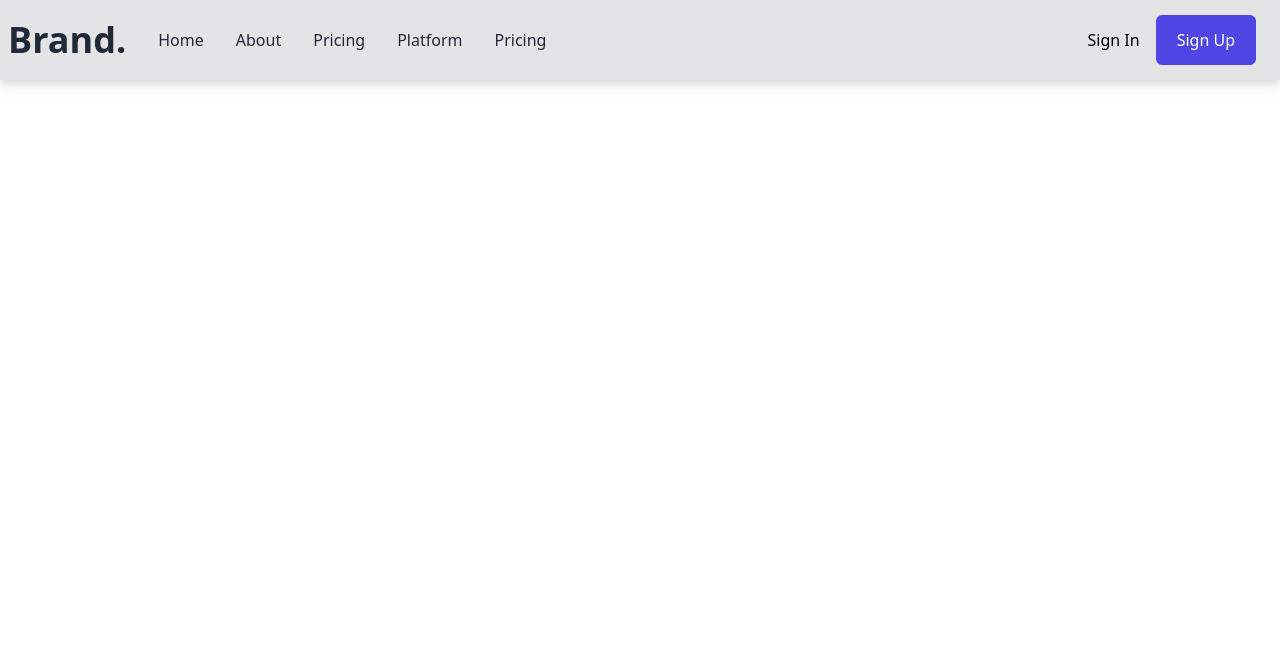
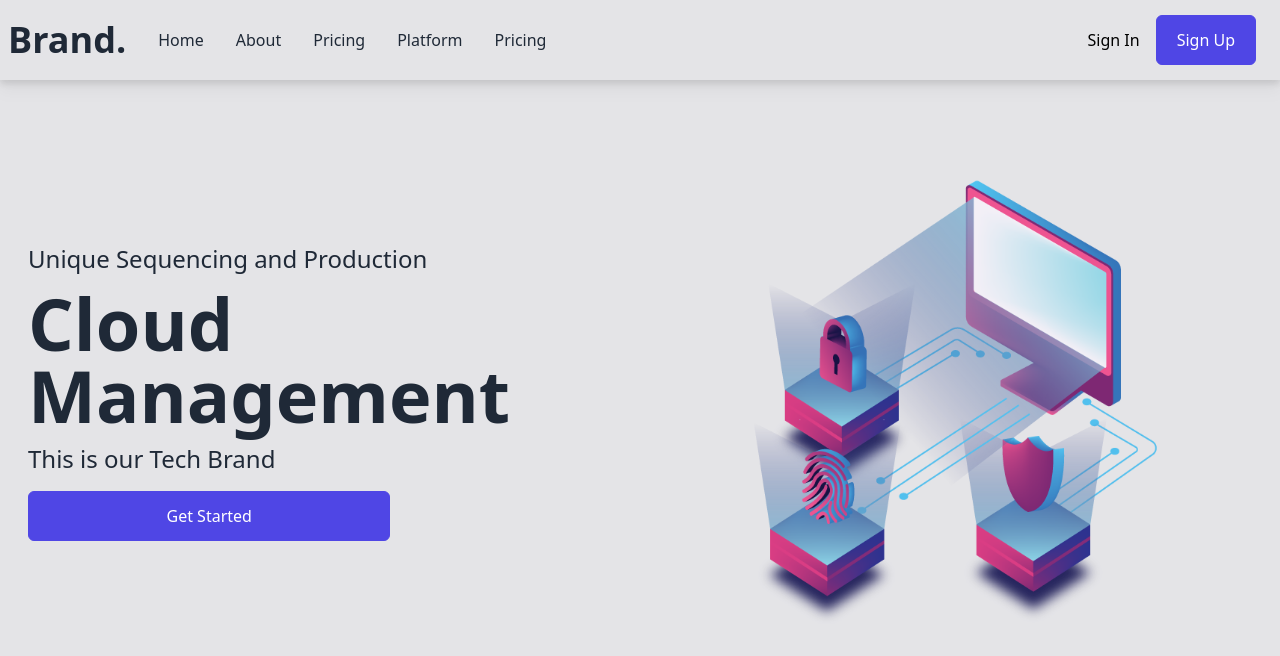
Before and after one commit to sahalmahin/cloud-management, a React (Vite) app: page / in a window 1280 px wide. Shown: the top 656 px of the page. Built offline with nearby package versions, Linux system fonts and the light colour scheme.

Commit message:
banner-section

```diff
--- a/src/components/Hero.jsx
+++ b/src/components/Hero.jsx
@@ -0,0 +1,22 @@
+// import { CloudUploadIcon, DatabaseIcon, PaperAirplaneIcon, ServerIcon } from '@heroIcons/react/solid';
+import bgImg from '../assets/cyber-bg.png';
+
+const Hero = () => {
+    return (
+        <div className='w-full h-screen bg-zinc-200 flex flex-col justify-between'>
+            <div className='grid md:grid-cols-2 max-w-[1240px] m-auto'>
+                <div className="flex flex-col justify-center md:items-start w-full px-2 py-8">
+                    <p className="text-2xl">Unique Sequencing and Production</p>
+                    <h1 className="py-3 text-5xl md:text-7xl font-bold">Cloud Management</h1>
+                    <p className="text-2xl">This is our Tech Brand</p>
+                    <button className="py-3 px-6 sm:w-[60%] my-4">Get Started</button>
+                </div>
+                <div>
+                    <img src={bgImg} alt="/" />
+                </div>
+            </div>
+        </div>
+    );
+};
+
+export default Hero;
--- a/src/components/Home.jsx
+++ b/src/components/Home.jsx
@@ -1,7 +1,9 @@
+import Hero from "./Hero";
+
 const Home = () => {
     return (
         <div>
-
+            <Hero/>
         </div>
     );
 };
```
